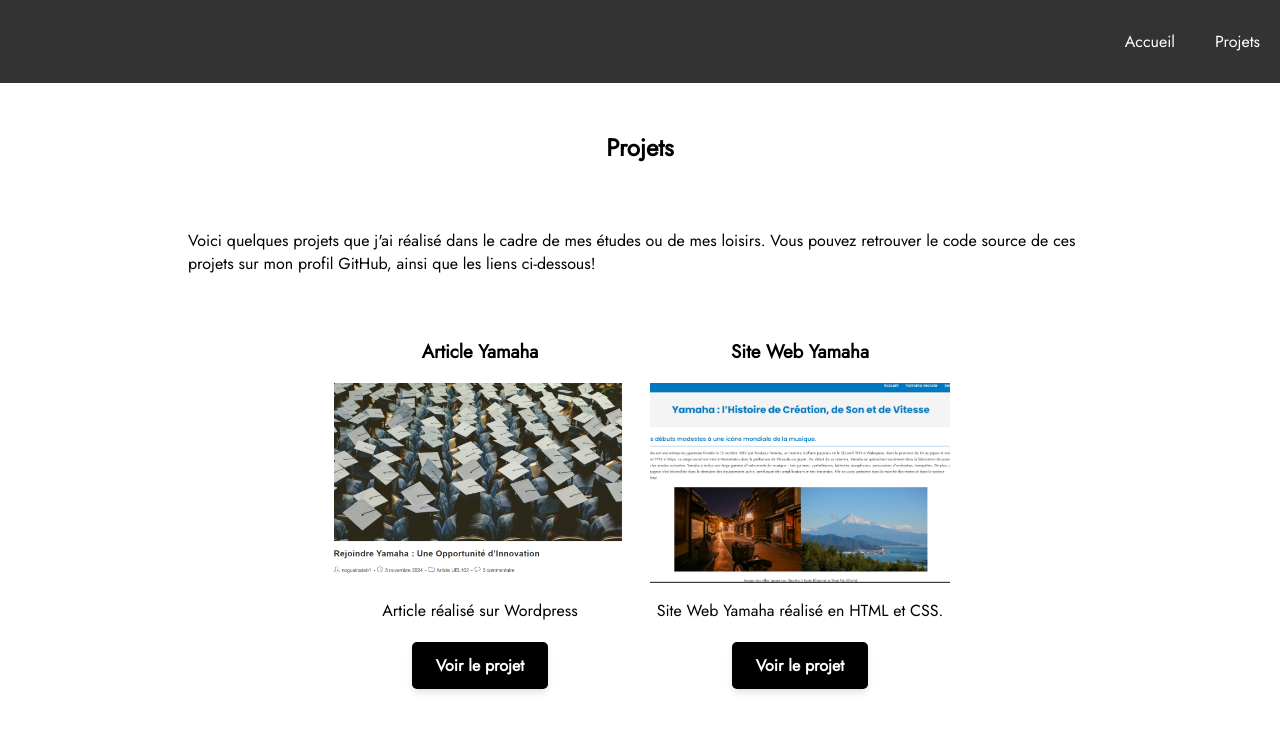
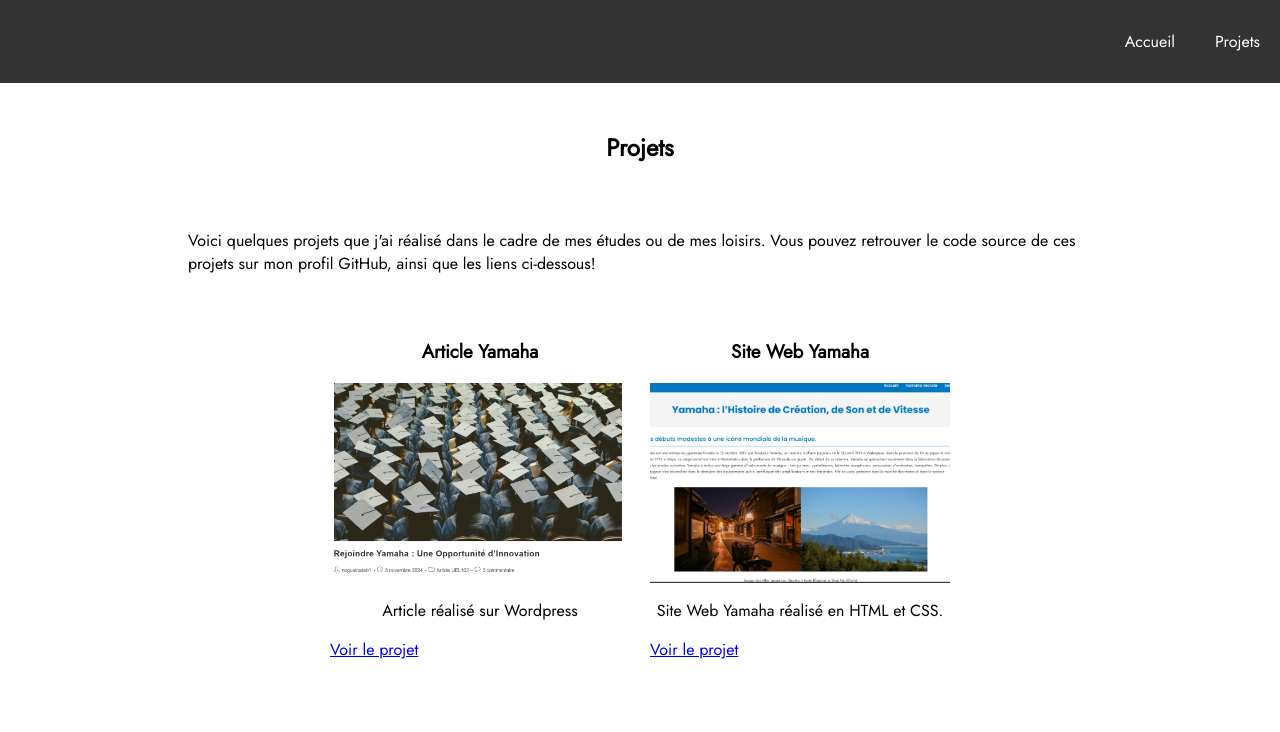
Before and after one commit to joshua-nogueira/uel106, a plain HTML site: page projets.html in a window 1280 px wide. Drawn offline with Linux system fonts and the light colour scheme.

Commit message:
Code modifié

```diff
--- a/projets.html
+++ b/projets.html
@@ -27,13 +27,13 @@
                     <h3 style="text-align: center;">Article Yamaha</h3>
                     <img src="WP.png" alt="" class="project-image">
                     <p style="text-align: center;">Article réalisé sur Wordpress</p>
-                    <button class="project-button"><a href="https://nogueira-de-b1.hosting.unilim.fr/UEL102//">Voir le projet</a></button>
+                    <a href="https://nogueira-de-b1.hosting.unilim.fr/UEL102//">Voir le projet</a>
                 </div>
                 <div class="col-yamaha-article">
                     <h3 style="text-align: center;">Site Web Yamaha</h3>
                     <img src="yamaha-website.png" alt="" class="project-image">
                     <p style="text-align: center;">Site Web Yamaha réalisé en HTML et CSS.</p>
-                    <button class="project-button"><a href="http://s144644046.onlinehome.fr/l104-24/nogueira/">Voir le projet</a></button>
+                    <a href="http://s144644046.onlinehome.fr/l104-24/nogueira/">Voir le projet</a>
                 </div>
             </div>
         </div>
--- a/style.css
+++ b/style.css
@@ -215,40 +215,3 @@ body, html {
     display: block;
     margin: 0 auto;
 }
-
-.project-button {
-    display: block;
-    margin: 20px auto;
-    padding: 12px 24px;
-    background-color: #000000;
-    color: white;
-    border: none;
-    border-radius: 5px;
-    cursor: pointer;
-    text-align: center;
-    font-size: 16px;
-    font-weight: bold;
-    transition: background-color 0.3s ease, transform 0.3s ease;
-    box-shadow: 0 4px 6px rgba(0, 0, 0, 0.1);
-    font-family: Jost;
-}
-
-.project-button a {
-    color: white;
-    text-decoration: none;
-    display: block;
-}
-
-.project-button:hover {
-    background-color: #565656;
-    transform: translateY(-2px);
-}
-
-.project-button:active {
-    background-color: #004494;
-    transform: translateY(0);
-}
-
-.project-button a:hover {
-    color: #ddd;
-}
```
